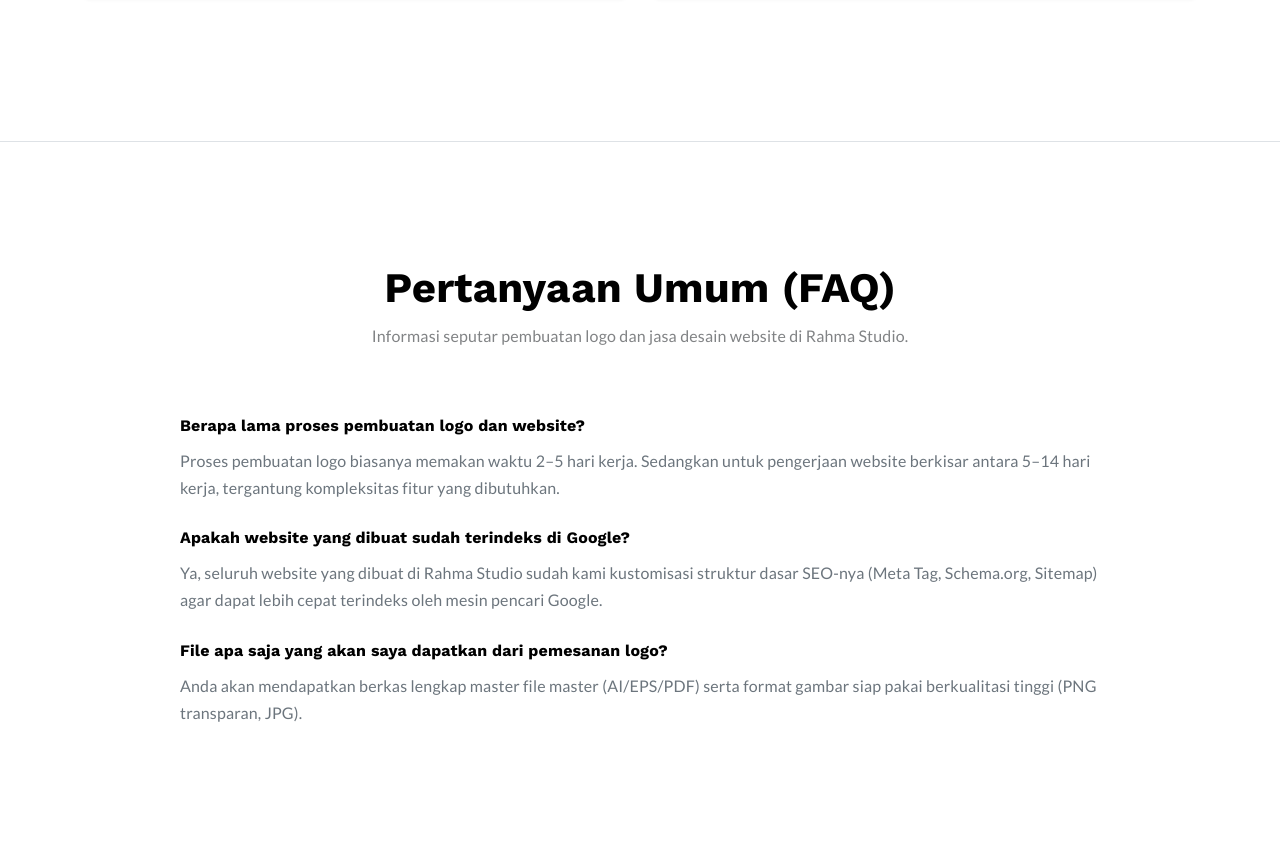
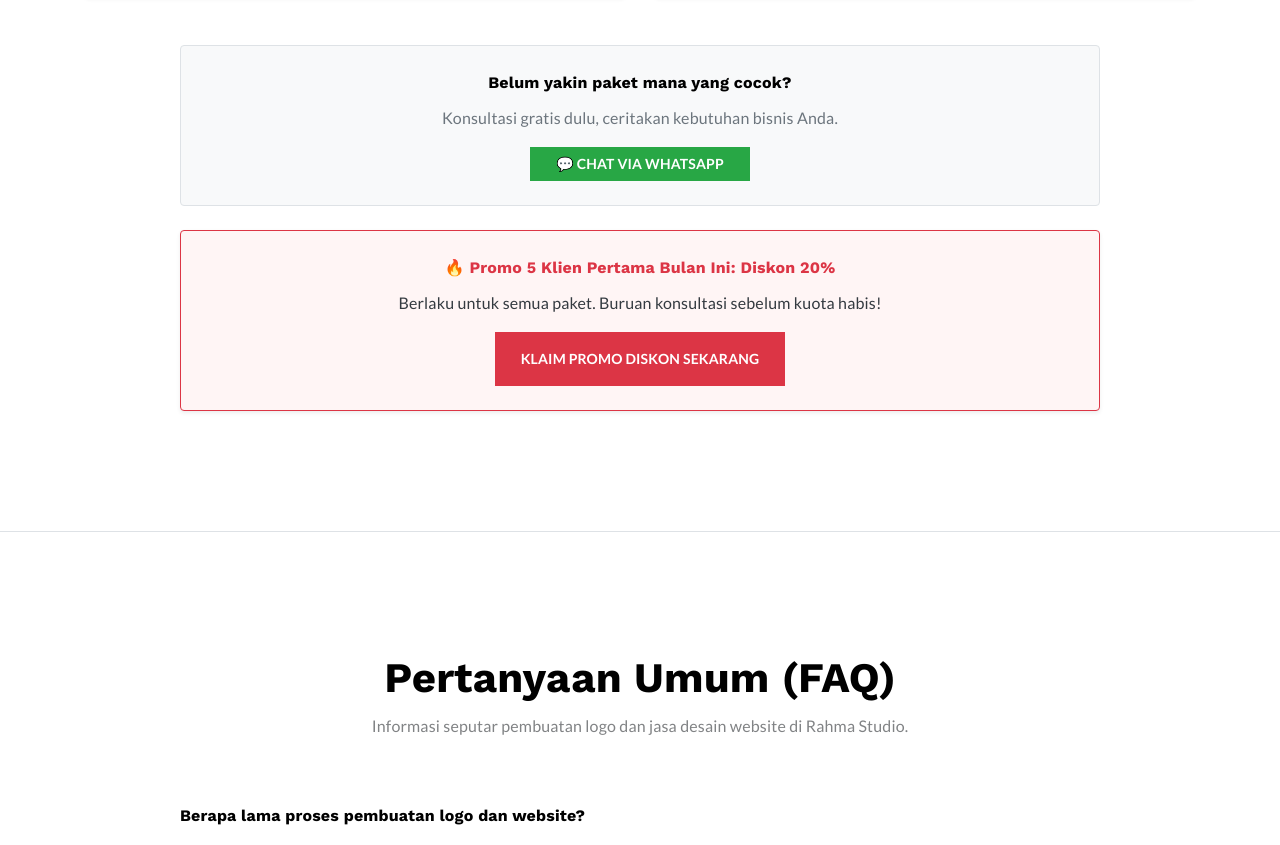
Before and after one commit to irvan125/rahmastudio.site, a plain HTML site: page index.html in a window 1280 px wide. Shown: the part 5455-6300 px from the top of the page. Drawn offline with nearby package versions, Linux system fonts and the light colour scheme; some packages are replaced by stand-ins of ours.

Commit message:
Update index.html

```diff
--- a/index.html
+++ b/index.html
@@ -499,7 +499,35 @@
 				</div>
 			</div>
 		</div>
+<!-- Konsultasi & Promo Section Start -->
+		<div class="row justify-content-center mt-4">
+			<div class="col-lg-10">
+				<!-- Konsultasi Gratis Callout -->
+				<div class="bg-light rounded p-4 text-center mb-4 border">
+					<h4 class="h5 font-weight-bold mb-2">Belum yakin paket mana yang cocok?</h4>
+					<p class="text-muted mb-3">Konsultasi gratis dulu, ceritakan kebutuhan bisnis Anda.</p>
+					<a href="https://wa.me/628568714355" target="_blank" class="btn btn-success font-weight-bold px-4 py-2">
+						💬 Chat via WhatsApp
+					</a>
+				</div>
 
+				<!-- Banner Promo Bulan Ini -->
+				<div class="card border-danger shadow-sm rounded text-center p-4" style="background-color: #fff5f5;">
+					<h4 class="h5 font-weight-bold text-danger mb-2">
+						🔥 Promo 5 Klien Pertama Bulan Ini: Diskon 20%
+					</h4>
+					<p class="text-dark mb-3">
+						Berlaku untuk semua paket. Buruan konsultasi sebelum kuota habis!
+					</p>
+					<div>
+						<a href="https://wa.me/628568714355?text=Halo%20Rahma%20Studio,%20saya%20ingin%20klaim%20Promo%20Diskon%2020%" target="_blank" class="btn btn-danger font-weight-bold px-4">
+							Klaim Promo Diskon Sekarang
+						</a>
+					</div>
+				</div>
+			</div>
+		</div>
+		<!-- Konsultasi & Promo Section End -->
 	</div>
 </section>
 
```
